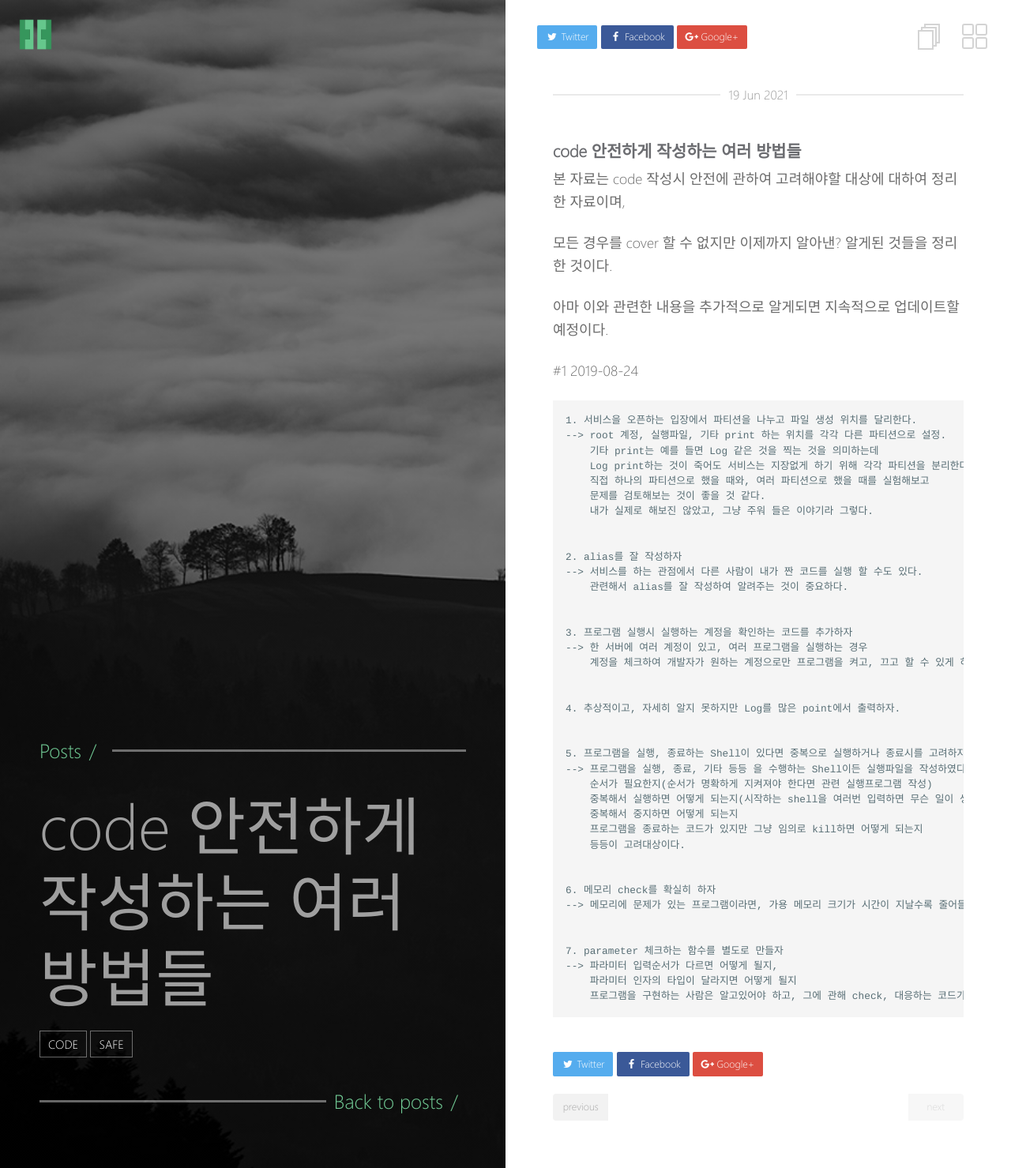
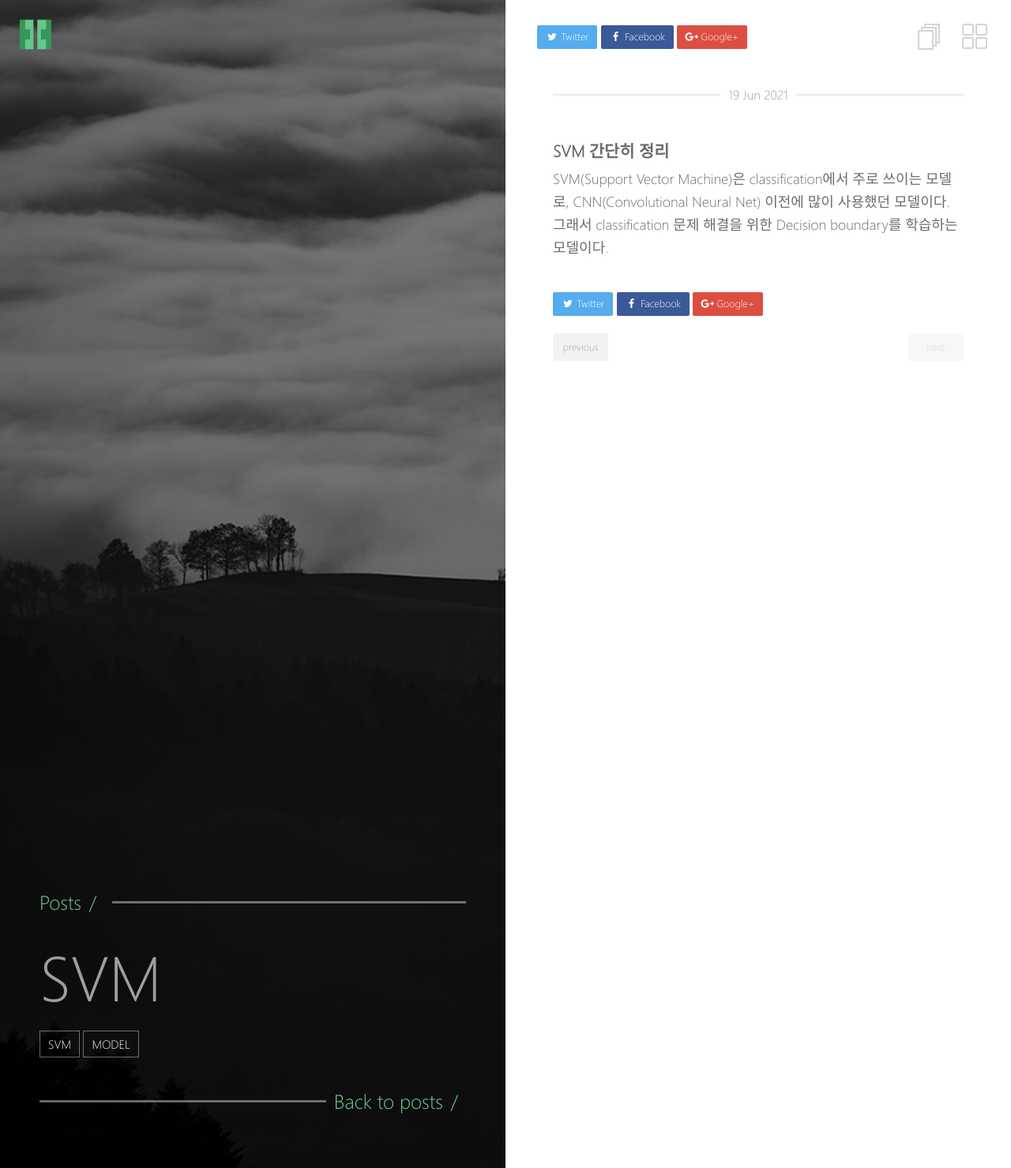
Before and after one commit to anjaehyun17/anjaehyun17.github.io, a Jekyll site: the page built from _posts/2021-06-19-SVM.md, in a window 1280 px wide. Shown: the whole page at 79% size. Built offline with Jekyll 4.4.1, drawn with Linux system fonts in a browser that asks for light colours.

Commit message:
svm_210619

```diff
--- a/_posts/2021-06-19-SVM.md
+++ b/_posts/2021-06-19-SVM.md
@@ -1,61 +1,19 @@
 ---
 layout: post
-title: "code 안전하게 작성하는 여러 방법들"
+title: "SVM"
 tag:
-- code
-- safe
+- svm
+- model
 
 
 ---
 
 
-### code 안전하게 작성하는 여러 방법들
+### SVM 간단히 정리
 
-본 자료는 code 작성시 안전에 관하여 고려해야할 대상에 대하여 정리한 자료이며,
-
-모든 경우를 cover 할 수 없지만 이제까지 알아낸? 알게된 것들을 정리한 것이다.
-
-아마 이와 관련한 내용을 추가적으로 알게되면 지속적으로 업데이트할 예정이다.
-
-#1 2019-08-24
-
-	1. 서비스을 오픈하는 입장에서 파티션을 나누고 파일 생성 위치를 달리한다.
-	--> root 계정, 실행파일, 기타 print 하는 위치를 각각 다른 파티션으로 설정.
-	    기타 print는 예를 들면 Log 같은 것을 찍는 것을 의미하는데
-	    Log print하는 것이 죽어도 서비스는 지장없게 하기 위해 각각 파티션을 분리한다.
-	    직접 하나의 파티션으로 했을 때와, 여러 파티션으로 했을 때를 실험해보고
-	    문제를 검토해보는 것이 좋을 것 같다.
-	    내가 실제로 해보진 않았고, 그냥 주워 들은 이야기라 그렇다.
+SVM(Support Vector Machine)은 classification에서 주로 쓰이는 모델로, CNN(Convolutional Neural Net) 이전에 많이 사용했던 모델이다.
+그래서 classification 문제 해결을 위한 Decision boundary를 학습하는 모델이다.
 
 
-	2. alias를 잘 작성하자
-	--> 서비스를 하는 관점에서 다른 사람이 내가 짠 코드를 실행 할 수도 있다.
-	    관련해서 alias를 잘 작성하여 알려주는 것이 중요하다.
 
-
-	3. 프로그램 실행시 실행하는 계정을 확인하는 코드를 추가하자
-	--> 한 서버에 여러 계정이 있고, 여러 프로그램을 실행하는 경우
-	    계정을 체크하여 개발자가 원하는 계정으로만 프로그램을 켜고, 끄고 할 수 있게 하자
-
-
-	4. 추상적이고, 자세히 알지 못하지만 Log를 많은 point에서 출력하자.
-
-
-	5. 프로그램을 실행, 종료하는 Shell이 있다면 중복으로 실행하거나 종료시를 고려하자
-	--> 프로그램을 실행, 종료, 기타 등등 을 수행하는 Shell이든 실행파일을 작성하였다면
-	    순서가 필요한지(순서가 명확하게 지켜져야 한다면 관련 실행프로그램 작성)
-	    중복해서 실행하면 어떻게 되는지(시작하는 shell을 여러번 입력하면 무슨 일이 생길지)
-	    중복해서 중지하면 어떻게 되는지
-	    프로그램을 종료하는 코드가 있지만 그냥 임의로 kill하면 어떻게 되는지
-	    등등이 고려대상이다.
-
-
-	6. 메모리 check를 확실히 하자
-	--> 메모리에 문제가 있는 프로그램이라면, 가용 메모리 크기가 시간이 지날수록 줄어들 것이다.
-
-
-	7. parameter 체크하는 함수를 별도로 만들자
-	--> 파라미터 입력순서가 다르면 어떻게 될지,
-	    파라미터 인자의 타입이 달라지면 어떻게 될지
-	    프로그램을 구현하는 사람은 알고있어야 하고, 그에 관해 check, 대응하는 코드가 있어야 한다.
 {: style="text-align: left;"}
```
